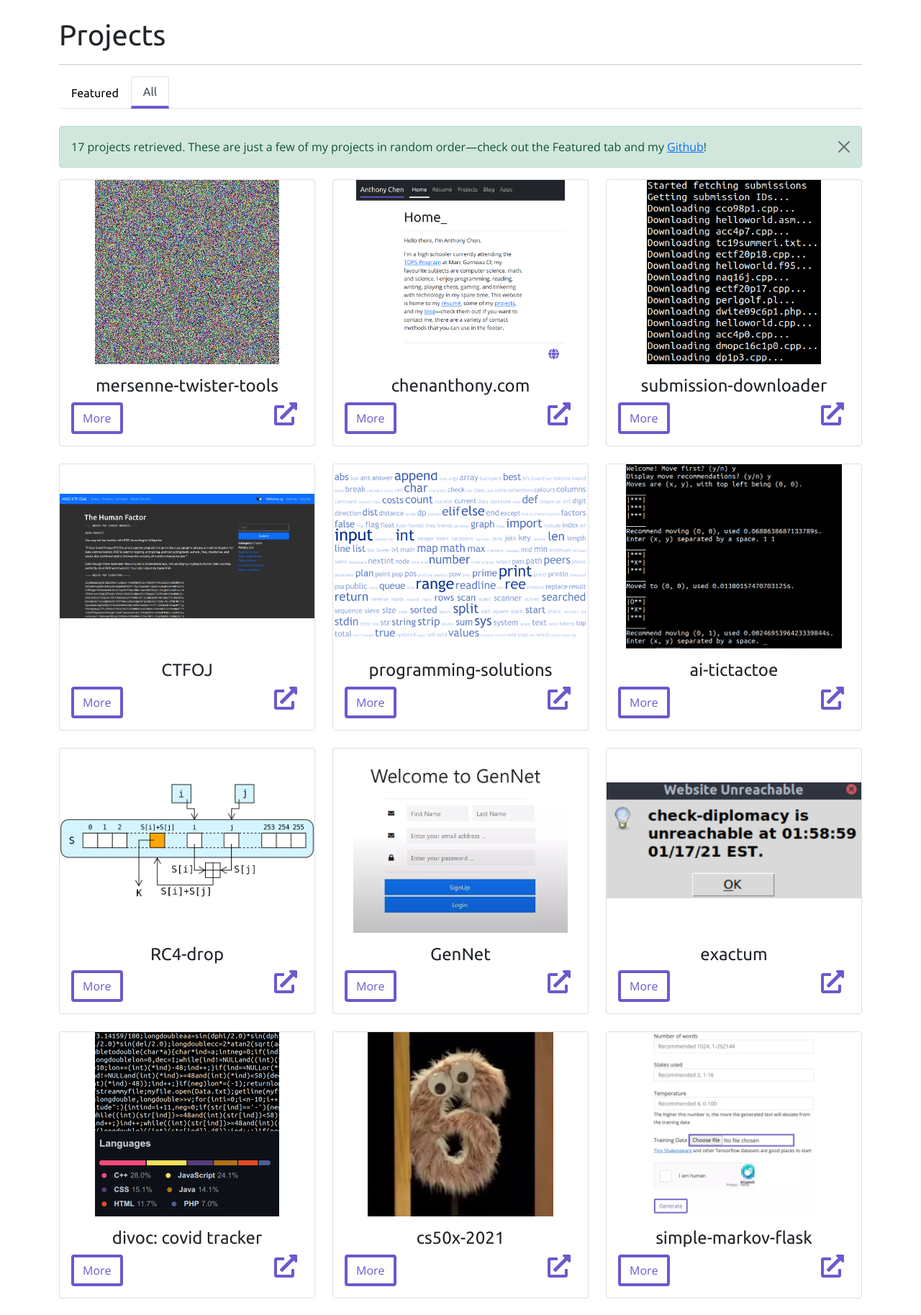
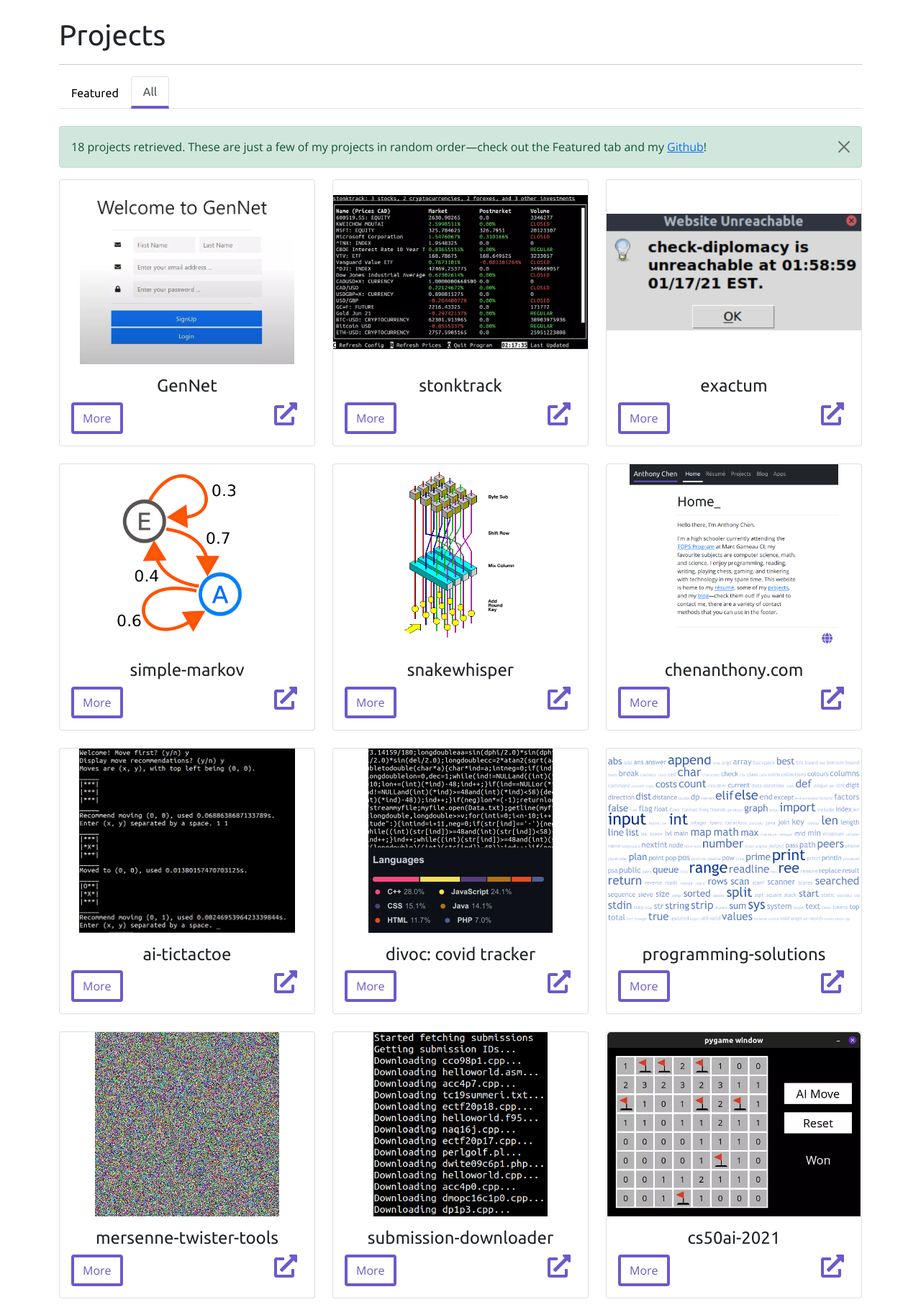
Before and after one commit to 0foxes/anthony-site, a PHP site: page /projects/ in a window 1280 px wide, after a click on "All". Shown: the part 60-1887 px from the top of the page at 72% size. Run offline with PHP 8.4, Linux system fonts and the light colour scheme.

Commit message:
add cs50ai-2021

```diff
--- a/projects/index.php
+++ b/projects/index.php
@@ -226,7 +226,7 @@
             </div>
             <div class="tab-pane fade" id="nav-all" role="tabpanel" aria-labelledby="nav-all-tab">
                 <div class="alert alert-success alert-dismissible fade show" role="alert">
-                    <span>17 projects retrieved. These are just a few of my projects in random order—check out the Featured tab and my <a href="https://github.com/slightlyskepticalpotat">Github</a>!</span>
+                    <span>18 projects retrieved. These are just a few of my projects in random order—check out the Featured tab and my <a href="https://github.com/slightlyskepticalpotat">Github</a>!</span>
                     <button type="button" class="btn-close" data-bs-dismiss="alert" aria-label="Close"></button>
                 </div>
                 <div class="row">
@@ -689,6 +689,33 @@
                                 </div>
                             </div>
                         </div>
+                        EOS,
+                        <<<EOS
+                        <div class="col-sm-4 mb-4">
+                            <div class="card">
+                                <img class="card-img-top card-image" loading="lazy" src="/assets/img/cs50ai.webp" alt="Network error, image failed to load.">
+                                <div class="card-body">
+                                    <h4 class="card-title text-center">cs50ai-2021</h4>
+                                    <button type="button" class="btn btn-outline-primary" data-bs-toggle="modal" data-bs-target="#modalSeventeen">More</button>
+                                    <a href="https://github.com/slightlyskepticalpotat/cs50ai-2021">
+                                        <i class="fas fa-external-link-alt fa-2x px-2 icon float-end"></i>
+                                    </a>
+                                </div>
+                                <div class="modal fade" id="modalSeventeen" tabindex="-1" aria-labelledby="modalSeventeenlabel" aria-hidden="true">
+                                    <div class="modal-dialog">
+                                        <div class="modal-content">
+                                            <div class="modal-header">
+                                                <h3 class="modal-title" id="modalSeventeenlabel">cs50ai-2021</h3>
+                                                <button type="button" class="btn-close" data-bs-dismiss="modal" aria-label="Close"></button>
+                                            </div>
+                                            <div class="modal-body">
+                                                <p>This repository contains my coursework for the 2021 CS50ai: Introduction to Artificial Intelligence online course offered by Harvard University. The course explored concepts and algorithms behind artificial intelligence with a variety of languages and technologies including Python, HTML, Tensorflow, Pygame, scikit-learn, numpy, and nltk.</p>
+                                            </div>
+                                        </div>
+                                    </div>
+                                </div>
+                            </div>
+                        </div>
                         EOS
                         );
                         shuffle($projects_all);
```
Also changed, not shown: assets/img/cs50ai.webp (added).
